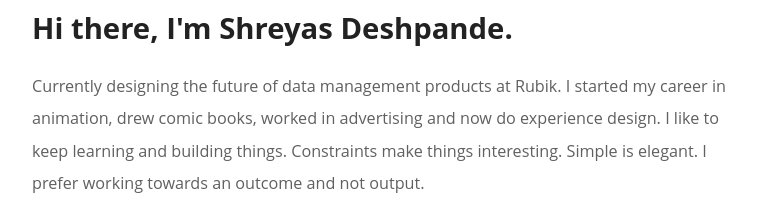
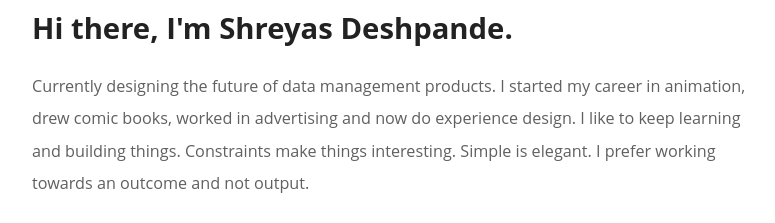
Before and after one commit to ShreyasGit51283/Gatsby-Site, a Gatsby site: page / in a window 1280 px wide. Shown: the part 274-497 px from the top of the page, without its empty margins (22-797 px from the left). Built offline with nearby package versions, Linux system fonts and the light colour scheme; Gatsby itself is replaced by a stand-in of ours.

Commit message:
testing from personal machine

```diff
--- a/src/pages/index.js
+++ b/src/pages/index.js
@@ -41,7 +41,7 @@ const IndexPage = () => {
         Hi there, I'm  {data.site.siteMetadata.title}.
       </h2>
       <p>
-        Currently designing the future of data management products at Rubik.
+        Currently designing the future of data management products.
         I started my career in animation, drew comic books, worked in advertising and now do experience design. I like to keep learning and building things. Constraints make things interesting. Simple is elegant. I prefer working towards an outcome and not output.
       </p>
 
```
